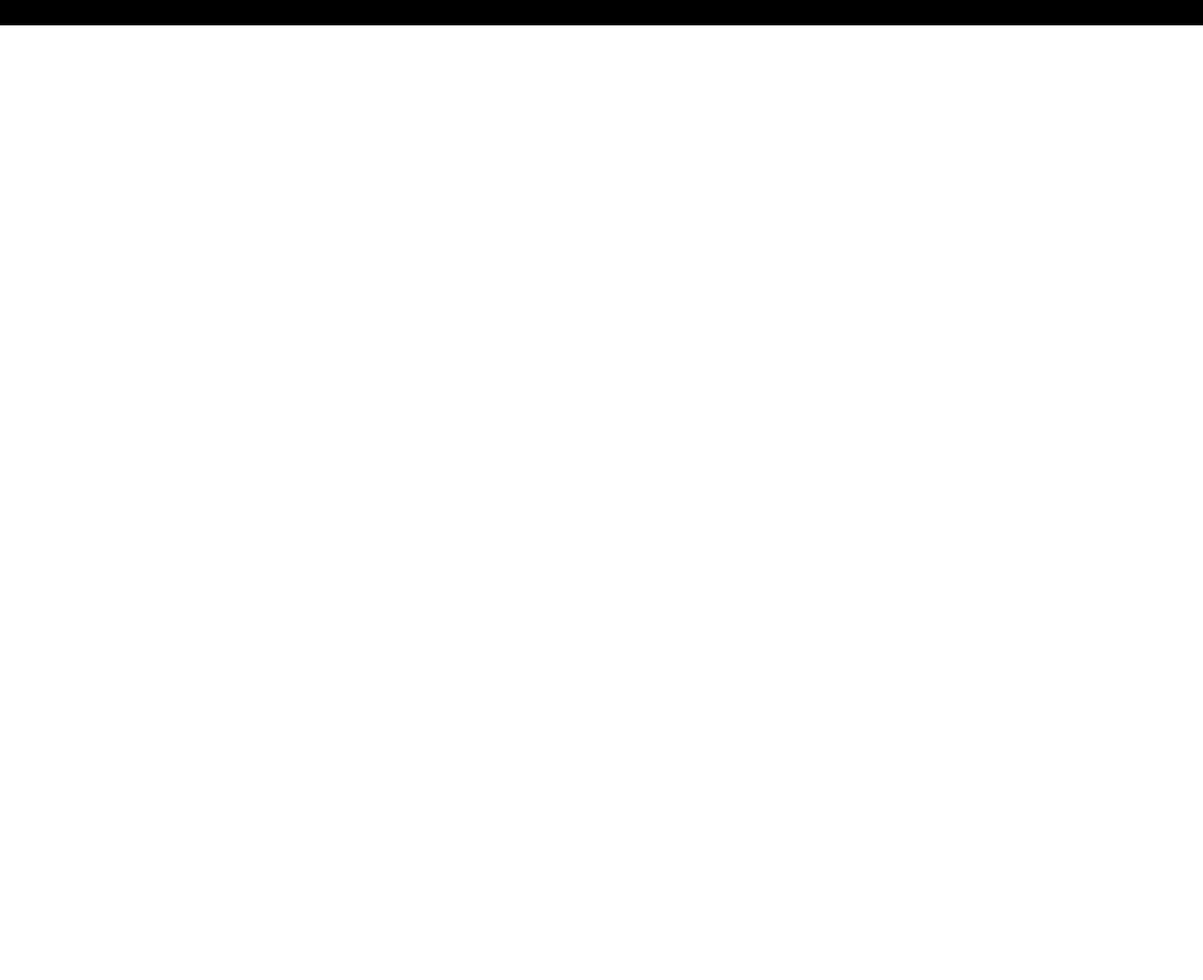
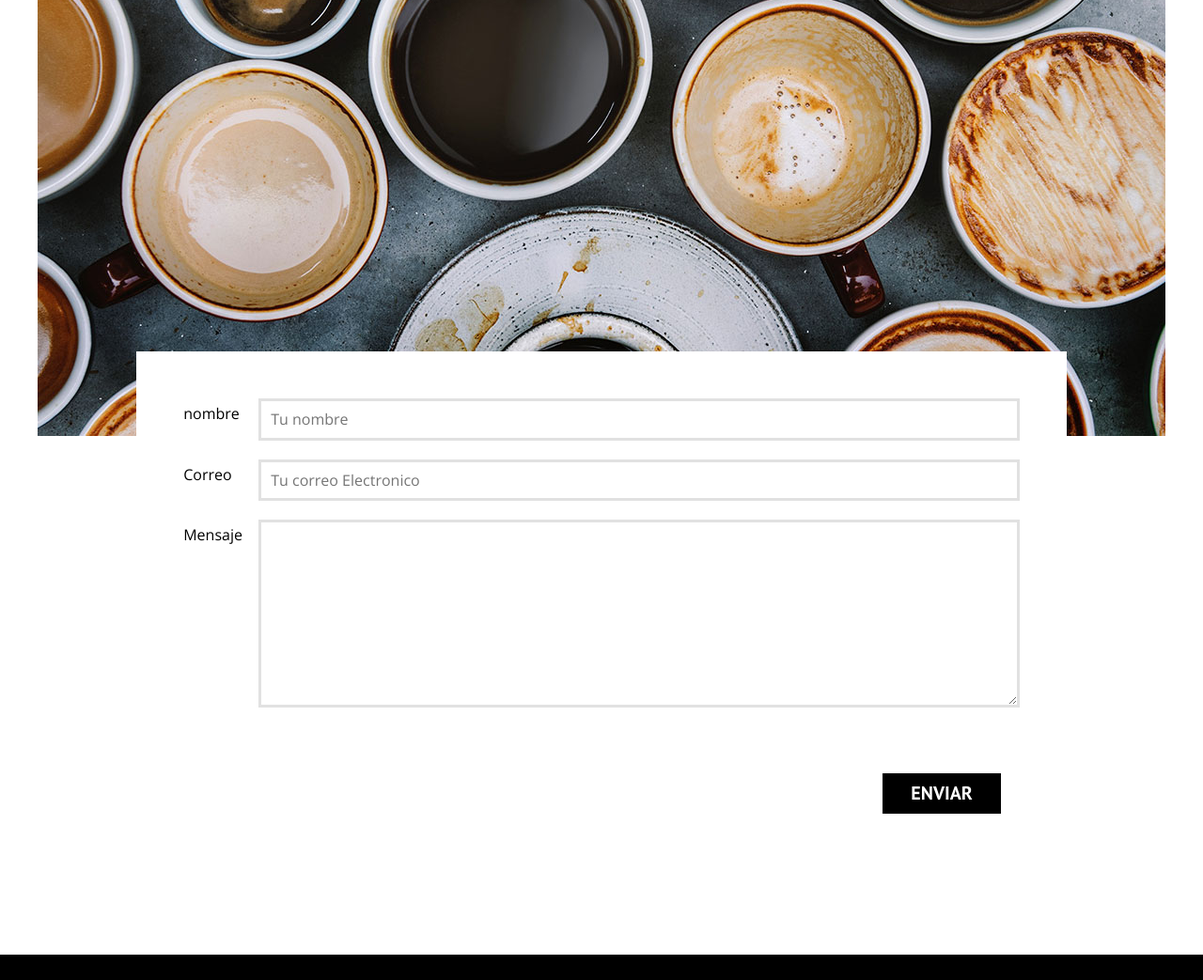
Before and after one commit to yeisonqr19/blogcafe, a plain HTML site: page contacto.html in a window 1280 px wide. Shown: the part 743-1786 px from the top of the page at 94% size. Before the commit the page ends 800 px from the top, so only its background shows below. Drawn offline with nearby package versions, Linux system fonts and the light colour scheme.

Commit message:
finish page contact

```diff
--- a/contacto.html
+++ b/contacto.html
@@ -34,16 +34,38 @@
 
         </div>
         <!--cierre del contenedor-->
-        <main class="contenedor">
+    </header>
 
-            <h2 class="centrar-texto">Contacto</h2>
-            <div class="grid">
+    <main class="contenedor">
 
+        <h2 class="centrar-texto">Contacto</h2>
+        <div class="grid centrar-columnas">
+            <div class="columna-12">
+                <img src="img/contacto.jpg" alt="imagen contacto">
+            </div>
+            <div class="columna-10 formulario-contacto">
+                <form action="#">
+                    <div class="campo">
+                        <label for="nombre">nombre</label>
+                        <input type="text" id="nombre" placeholder="Tu nombre">
+                    </div>
+                    <div class="campo">
+                        <label for="correo">Correo</label>
+                        <input type="email" id="correo" placeholder="Tu correo Electronico">
+                    </div>
+                    <div class="campo mensaje">
+                        <label for="mensaje">Mensaje</label>
+                        <textarea id="mensaje"></textarea>
+                    </div>
+                    <div class="campo enviar">
+                        <input class="no-margin btn btn-primario" type="submit" value="Enviar">
+                    </div>
+                </form>
             </div>
 
-        </main>
+        </div>
 
-    </header>
+    </main>
 
     <footer class="site-footer">
         <div class="contenedor">
--- a/css/style.css
+++ b/css/style.css
@@ -57,21 +57,33 @@ img {
 }
 
 /*grid*/
-@media(min-width:768px){
-    .grid{
+
+@media(min-width:768px) {
+    .grid {
         display: flex;
         justify-content: space-between;
+        flex-wrap: wrap;
+        /*este flex-wrap es para que el formulario que hay en contacto se coloque abajo y no a la derecha*/
     }
-    .columna-4{
+    .centrar-columnas {
+        justify-content: center;
+        /*esto es para centrar el formulario dentro de la imagen*/
+    }
+    .columna-4 {
         flex: 0 0 calc(33.3% - 1rem);
     }
-    .columna-6{
+    .columna-6 {
         flex-basis: calc(50% - 1.5rem);
     }
-    .columna-8{
+    .columna-8 {
         flex: 0 0 calc(66.6% - 1rem);
     }
-
+    .columna-10 {
+        flex: 0 0 calc(83.3% - 1rem);
+    }
+    .columna-12 {
+        flex: 0 0 100%;
+    }
 }
 
 /*Botones*/
@@ -88,16 +100,22 @@ img {
     padding: 1rem 3rem;
     margin: 3rem 0;
     text-transform: uppercase;
+    flex: 0 0 100%;
+}
+.btn:hover{
+    cursor: pointer;
 }
 
 @media(min-width:780px) {
     .btn {
         display: inline-block;
+        flex: 0 0 auto;
     }
 }
 
 .btn-primario {
     background-color: black;
+
 }
 
 .btn-secundario {
@@ -242,29 +260,72 @@ img {
     font-weight: 400;
 }
 
-.curso p.descripcion{
+.curso p.descripcion {
     /*esto es para poner mas peso en esta etiqueta y que se apliquen los estilos*/
     font-weight: 400;
 }
 
 /*footer*/
-.site-footer{
+
+.site-footer {
     background-color: black;
     padding: 3rem;
     margin-top: 3rem;
 }
 
-.site-footer p{
-    color:white;
+.site-footer p {
+    color: white;
     font-size: 4rem;
     font-family: 'PT Sans', sans-serif;
     font-weight: 400;
     text-align: center;
 }
-.site-footer span{
+
+.site-footer span {
     font-weight: 700;
 }
 
-.barra a{
+.barra a {
     text-decoration: none;
 }
+
+/*contacto*/
+
+.formulario-contacto {
+    background-color: white;
+    padding: 5rem;
+}
+
+@media(min-width:768px) {
+    .formulario-contacto {
+        margin-top: -10rem;
+        /*este margin negativo es para que el formulario se coloque sobre la imagen*/
+    }
+}
+
+.formulario-contacto .campo{
+    display: flex;
+    justify-content: space-between;
+    margin-bottom: 2rem;
+}
+
+.formulario-contacto .campo label{
+    flex: 0 0 8rem;
+}
+
+.formulario-contacto .campo input:not([type="submit"]),
+.formulario-contacto textarea{
+    flex: 1;
+    border: solid #e1e1e1;
+    padding: 1rem;
+}
+
+.formulario-contacto textarea{
+    height: 20rem;
+}
+
+.formulario-contacto .enviar{
+    display:flex;
+    justify-content: flex-end;
+    padding: 2rem;
+}
```
